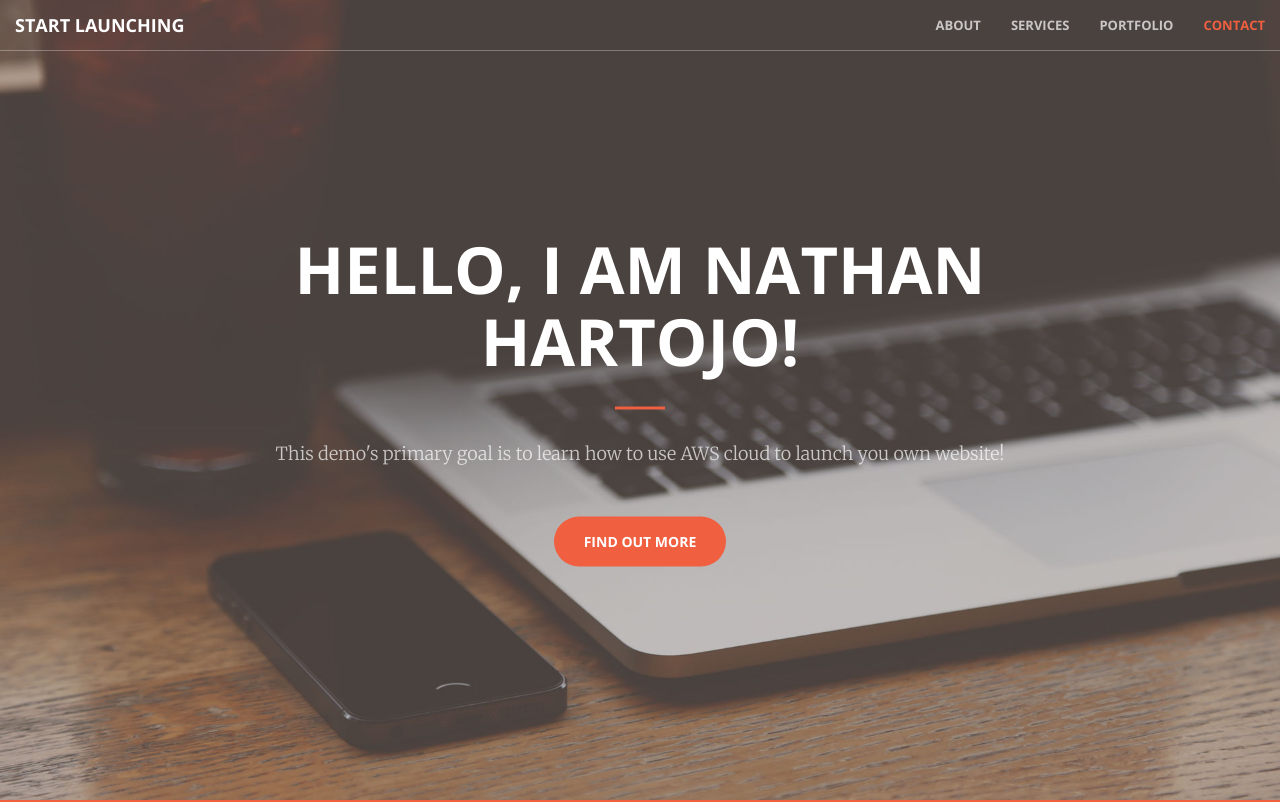
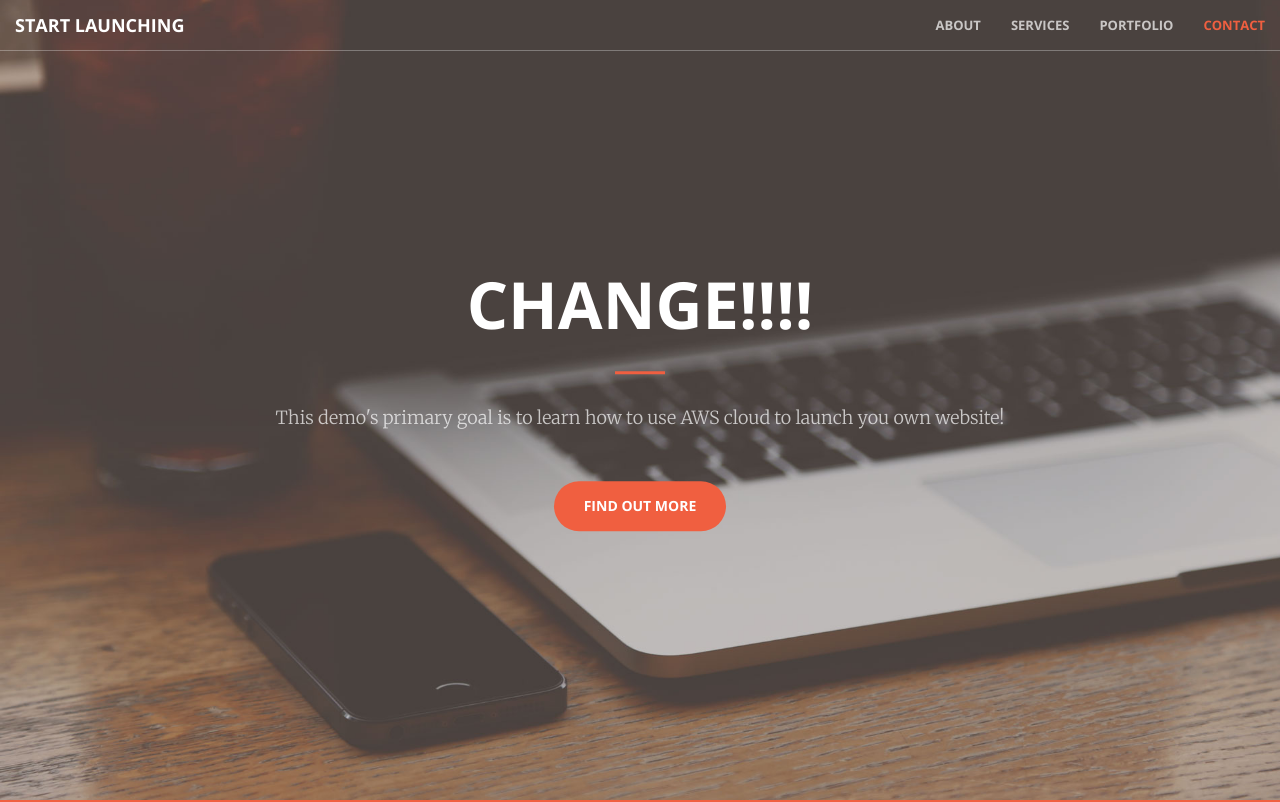
Before and after one commit to nathanhtkd/412_Project_3, a plain HTML site: page index.html in a window 1280 px wide. Shown: the top 802 px of the page. Drawn offline with nearby package versions, Linux system fonts and the light colour scheme.

Commit message:
demo change

```diff
--- a/index.html
+++ b/index.html
@@ -74,7 +74,7 @@
     <header>
         <div class="header-content">
             <div class="header-content-inner">
-                <h1>Hello, I am Nathan Hartojo!</h1> <!--Make changes here!!-->
+                <h1>Change!!!!</h1> <!--Make changes here!!-->
                 <hr>
                 <p>This demo's primary goal is to learn how to use AWS cloud to launch you own website!</p>
                 <a href="#about" class="btn btn-primary btn-xl page-scroll">Find Out More</a>
```
